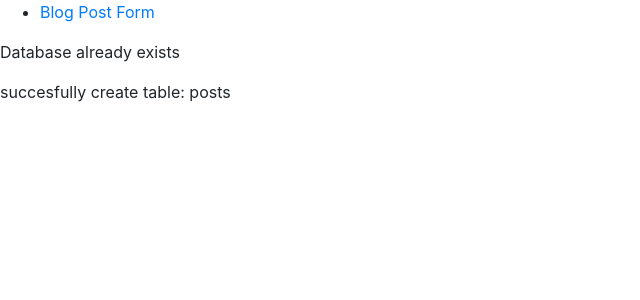
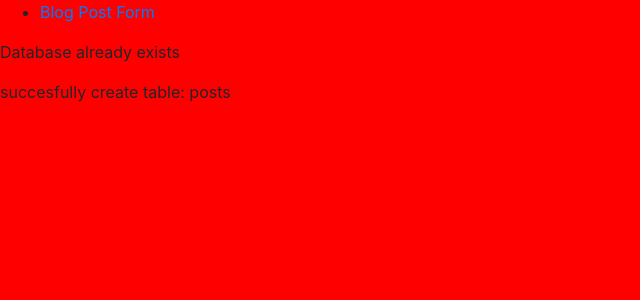
Before and after one commit to jonathanbenelisha/jonathan-blog, a PHP site: page / in a window 1280 px wide. Shown: the top 300 px of the page, without its empty margins (0-640 px from the left). Run offline with PHP 8.4, Linux system fonts and the light colour scheme; some libraries are stand-ins or nearby versions.

Commit message:
adding css with backgroung color change

```diff
--- /dev/null
+++ b/css/main.css
@@ -0,0 +1,3 @@
+body{
+	background-color: red;
+}
--- a/index.php
+++ b/index.php
@@ -1,12 +1,9 @@
 <!DOCTYPE html>
 <html>
-<head>
-	<title></title>
-</head>
+<link rel="stylesheet" type="text/css" href="css/main.css">
 <body>
 
-</body>
-</html>
+
 <?php
 //view is probably where you'll get info from the model or have html code
 //* note __DIR__ concatinates
@@ -20,4 +17,7 @@
 	require_once(__DIR__ . "/controller/create-db.php");
 ?>
 
+</body>
+</html>
+
 <!-- separating everything helps make it easier to maintain our code-->
```
